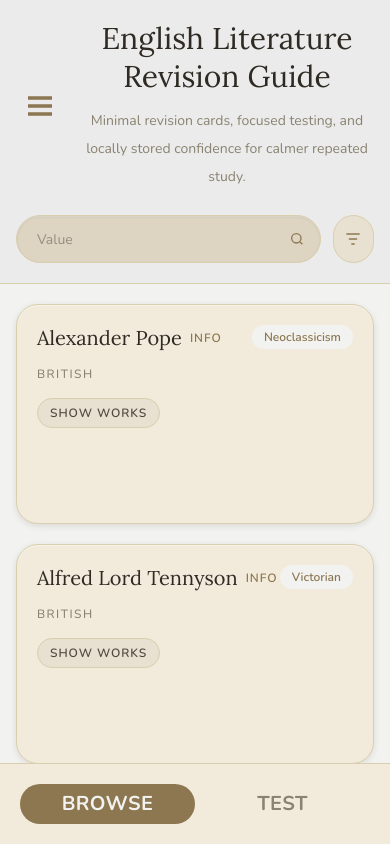
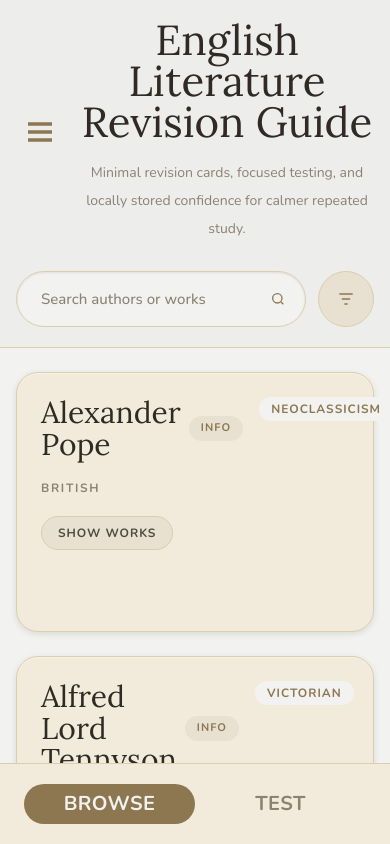
Before and after one commit to hereisramana/literature-portal, a Next.js app: page / in a window 390 px wide. Built offline with nearby package versions, Linux system fonts and the light colour scheme.

Commit message:
ui polish

```diff
--- a/app/globals.css
+++ b/app/globals.css
@@ -59,6 +59,7 @@
   --color-success-soft: #DDE8D7;
   --color-success-border: #A8BE9A;
   --color-success-text: #4F6A49;
+  --page-max-width: 1440px;
 }
 
 html, body {
@@ -85,6 +86,10 @@ p, button, input, li, span, a, select, option {
 
 * {
   box-sizing: border-box;
+}
+
+::selection {
+  background: rgba(140, 119, 80, 0.18);
 }
 
 .card {
@@ -130,6 +135,20 @@ p, button, input, li, span, a, select, option {
   color: var(--color-success-text);
 }
 
+.shell-width {
+  max-width: var(--page-max-width);
+  margin-inline: auto;
+  width: 100%;
+}
+
+.safe-bottom {
+  padding-bottom: calc(0.75rem + env(safe-area-inset-bottom, 0px));
+}
+
+.safe-bottom-lg {
+  padding-bottom: calc(1rem + env(safe-area-inset-bottom, 0px));
+}
+
 button:focus-visible,
 input:focus-visible,
 select:focus-visible,
--- a/app/page.js
+++ b/app/page.js
@@ -212,8 +212,9 @@ export default function Page() {
       )}
 
       <main className="flex min-w-0 flex-1 flex-col overflow-hidden">
-        <div className="border-b border-[var(--divider-color)] bg-[rgba(194,198,200,0.16)] px-4 pb-5 pt-5 md:px-8 md:pb-7 md:pt-7">
-          <div className="mb-6 flex items-center gap-4">
+        <div className="border-b border-[var(--divider-color)] bg-[rgba(194,198,200,0.12)]">
+          <div className="shell-width px-4 pb-5 pt-5 md:px-8 md:pb-7 md:pt-7">
+          <div className="mb-7 flex items-center gap-4">
             <button
               aria-label="Open categories"
               className="rounded-xl p-2 text-[var(--color-accent)] lg:hidden"
@@ -231,16 +232,16 @@ export default function Page() {
               </svg>
             </button>
             <div className="w-full text-center lg:text-left">
-              <h1 className="text-3xl leading-tight md:text-5xl">
+              <h1 className="text-[42px] leading-[0.98] md:text-[68px]">
                 English Literature Revision Guide
               </h1>
-              <p className="mt-3 text-sm leading-7 text-[var(--text-muted-color)] md:text-base">
+              <p className="mt-4 max-w-3xl text-sm leading-7 text-[var(--text-muted-color)] md:text-lg">
                 Minimal revision cards, focused testing, and locally stored confidence for calmer repeated study.
               </p>
             </div>
           </div>
 
-          <div className="flex flex-col gap-4 md:flex-row md:items-center md:justify-between">
+          <div className="flex flex-col gap-5 md:flex-row md:items-center md:justify-between">
             <div className="relative flex w-full max-w-3xl items-center gap-3">
               <div className="w-full">
                 <SearchBar onSearch={setQuery} />
@@ -248,7 +249,7 @@ export default function Page() {
               <button
                 aria-label="Open contextual filters"
                 onClick={() => setFilterOpen((current) => !current)}
-                className={`flex h-12 w-12 items-center justify-center rounded-full border transition ${
+                className={`flex h-14 w-14 shrink-0 items-center justify-center rounded-full border transition ${
                   filterOpen
                     ? "border-[var(--button-primary-bg)] bg-[var(--color-interaction-active)]"
                     : "border-[var(--divider-color)] bg-[var(--button-secondary-bg)] hover:bg-[var(--color-interaction-hover)]"
@@ -267,12 +268,12 @@ export default function Page() {
               </button>
 
               {filterOpen && (
-                <div className="absolute right-0 top-[calc(100%+12px)] z-20 w-[260px] rounded-[24px] border border-[var(--divider-color)] bg-[var(--color-bg-surface)] p-4 shadow-[var(--shadow-medium)]">
-                  <p className="text-xs font-semibold uppercase tracking-[0.14em] text-[var(--text-muted-color)]">
+                <div className="absolute right-0 top-[calc(100%+12px)] z-20 w-[280px] rounded-[24px] border border-[var(--divider-color)] bg-[var(--color-bg-surface)] p-5 shadow-[var(--shadow-medium)]">
+                  <p className="text-xs font-extrabold uppercase tracking-[0.14em] text-[var(--text-muted-color)]">
                     Context filters
                   </p>
-                  <div className="mt-3">
-                    <label className="mb-2 block text-xs font-semibold uppercase tracking-[0.08em] text-[var(--text-muted-color)]">
+                  <div className="mt-4">
+                    <label className="mb-2 block text-xs font-extrabold uppercase tracking-[0.08em] text-[var(--text-muted-color)]">
                       Period
                     </label>
                     <select
@@ -291,16 +292,18 @@ export default function Page() {
                 </div>
               )}
             </div>
-            <div className="hidden md:block">
+            <div className="hidden shrink-0 md:block">
               <ModeToggle mode={mode} setMode={setMode} />
             </div>
           </div>
         </div>
+        </div>
 
-        <section className="scrollbar-thin flex-1 overflow-y-auto px-4 py-5 md:px-8 md:py-6">
+        <section className="scrollbar-thin flex-1 overflow-y-auto">
+          <div className="shell-width px-4 py-6 md:px-8 md:py-7">
           {filteredAuthors.length > 0 ? (
             <div
-              className={`grid grid-cols-1 gap-5 md:grid-cols-2 ${
+              className={`grid grid-cols-1 gap-6 md:grid-cols-2 ${
                 desktopSidebarCollapsed ? "lg:grid-cols-3" : "2xl:grid-cols-3"
               }`}
             >
@@ -320,9 +323,10 @@ export default function Page() {
               <EmptyState />
             </div>
           )}
+          </div>
         </section>
 
-        <div className="border-t border-[var(--divider-color)] bg-[var(--color-bg-surface)] p-3 md:hidden">
+        <div className="safe-bottom border-t border-[var(--divider-color)] bg-[var(--color-bg-surface)] px-4 pt-3 md:hidden">
           <ModeToggle mode={mode} setMode={setMode} />
         </div>
       </main>
--- a/components/cards/AuthorCardBrowse.jsx
+++ b/components/cards/AuthorCardBrowse.jsx
@@ -4,16 +4,16 @@ export default function AuthorCardBrowse({ author, onOpenModal }) {
   const [expanded, setExpanded] = useState(false);
 
   return (
-    <article className="card min-h-[220px] p-5 flex flex-col gap-4">
-      <div className="flex justify-between items-start">
+    <article className="card flex min-h-[260px] flex-col gap-5 p-6 transition-transform duration-200 hover:-translate-y-0.5">
+      <div className="flex items-start justify-between gap-4">
         <div>
           <div className="flex items-center gap-2">
-            <h2 className="text-xl leading-tight">
+            <h2 className="text-[30px] leading-[1.04]">
               {author.author}
             </h2>
             <button
               onClick={() => onOpenModal?.(author.author, "")}
-              className="text-xs font-semibold uppercase tracking-[0.08em] text-[var(--color-accent)] underline-offset-2 hover:underline"
+              className="rounded-full bg-[var(--button-secondary-bg)] px-3 py-1 text-[11px] font-extrabold uppercase tracking-[0.1em] text-[var(--color-accent)] transition hover:bg-[var(--color-interaction-hover)]"
             >
               Info
             </button>
@@ -23,46 +23,46 @@ export default function AuthorCardBrowse({ author, onOpenModal }) {
               href={author.author_link}
               target="_blank"
               rel="noreferrer"
-              className="mt-2 inline-block text-xs font-semibold uppercase tracking-[0.08em] text-[var(--text-muted-color)] underline-offset-2 hover:underline"
+              className="mt-3 inline-block text-xs font-bold uppercase tracking-[0.08em] text-[var(--text-muted-color)] underline-offset-2 hover:underline"
             >
               External source
             </a>
           )}
         </div>
 
-        <span className="rounded-full bg-[var(--color-bg-primary)] px-3 py-1 text-xs font-semibold text-[var(--color-accent)]">
+        <span className="rounded-full bg-[var(--color-bg-primary)] px-3 py-1 text-xs font-extrabold uppercase tracking-[0.08em] text-[var(--color-accent)]">
           {author.literary_period || "Reference"}
         </span>
       </div>
 
       {author.region && (
-        <p className="text-xs font-medium uppercase tracking-[0.12em] text-[var(--color-text-secondary)]">
+        <p className="text-xs font-extrabold uppercase tracking-[0.14em] text-[var(--color-text-secondary)]">
           {author.region}
         </p>
       )}
 
       <button
         onClick={() => setExpanded((current) => !current)}
-        className="w-fit rounded-full border border-[var(--divider-color)] bg-[var(--button-secondary-bg)] px-3 py-1.5 text-xs font-semibold uppercase tracking-[0.08em] text-[var(--button-secondary-text)] transition hover:bg-[var(--color-interaction-hover)]"
+        className="w-fit rounded-full border border-[var(--divider-color)] bg-[var(--button-secondary-bg)] px-4 py-2 text-xs font-extrabold uppercase tracking-[0.08em] text-[var(--button-secondary-text)] transition hover:bg-[var(--color-interaction-hover)]"
       >
         {expanded ? "Hide Works" : "Show Works"}
       </button>
 
       {expanded && (
         <div className="text-sm">
-          <ul className="space-y-2">
+          <ul className="space-y-3">
             {author.works?.map((w, i) => (
               <li
                 key={i}
-                className="flex items-start justify-between gap-3 leading-snug text-[var(--color-text-primary)]"
+                className="flex items-start justify-between gap-3 rounded-2xl bg-[var(--color-bg-primary)] px-4 py-3 leading-snug text-[var(--color-text-primary)]"
               >
                 <span className="flex-1">
-                  <span className="mr-2 text-[var(--color-accent)]">{i + 1}.</span>
+                  <span className="mr-2 font-extrabold text-[var(--color-accent)]">{i + 1}.</span>
                   {w}
                 </span>
                 <button
                   onClick={() => onOpenModal?.(w, author.author)}
-                  className="shrink-0 text-xs font-semibold uppercase tracking-[0.08em] text-[var(--color-accent)] underline-offset-2 hover:underline"
+                  className="shrink-0 rounded-full bg-[var(--button-secondary-bg)] px-3 py-1 text-[11px] font-extrabold uppercase tracking-[0.08em] text-[var(--color-accent)] transition hover:bg-[var(--color-interaction-hover)]"
                 >
                   Info
                 </button>
--- a/components/common/Searchbar.jsx
+++ b/components/common/Searchbar.jsx
@@ -12,15 +12,15 @@ export default function SearchBar({ onSearch }) {
           setValue(e.target.value);
           onSearch?.(e.target.value);
         }}
-        placeholder="Value"
+        placeholder="Search authors or works"
         className="
-          h-12 w-full rounded-full border border-[var(--input-border)]
-          bg-[var(--input-bg)] pl-5 pr-12 text-sm text-[var(--text-body-color)]
+          h-14 w-full rounded-full border border-[var(--input-border)]
+          bg-[var(--color-bg-primary)] pl-6 pr-14 text-[15px] font-semibold text-[var(--text-body-color)]
           shadow-[var(--input-shadow),var(--highlight-soft)]
-          outline-none transition focus:border-[var(--color-focus-ring)]
+          outline-none transition focus:border-[var(--color-focus-ring)] placeholder:font-medium placeholder:text-[var(--text-muted-color)]
         "
       />
-      <span className="pointer-events-none absolute inset-y-0 right-4 flex items-center text-[var(--color-accent)]">
+      <span className="pointer-events-none absolute inset-y-0 right-5 flex items-center text-[var(--color-accent)]">
         <svg
           aria-hidden="true"
           className="h-4 w-4"
--- a/components/test/ConfidenceStrip.jsx
+++ b/components/test/ConfidenceStrip.jsx
@@ -20,7 +20,7 @@ export default function ConfidenceStrip({
   }
 
   return (
-    <div className="fixed inset-x-0 bottom-0 z-[70] border-t border-[var(--divider-color)] bg-[rgba(242,242,240,0.96)] px-4 py-3 backdrop-blur-md">
+    <div className="safe-bottom-lg fixed inset-x-0 bottom-0 z-[70] border-t border-[var(--divider-color)] bg-[rgba(242,242,240,0.96)] px-4 py-3 backdrop-blur-md">
       <div className="mx-auto flex max-w-6xl flex-col gap-3 md:flex-row md:items-center md:justify-between">
         <div>
           <p className="text-sm font-semibold text-[var(--text-heading-color)]">
```
Also changed, not shown: components/common/Emptystate.jsx (+8 -2 lines), components/common/InfoModal.jsx (+5 -5 lines).
